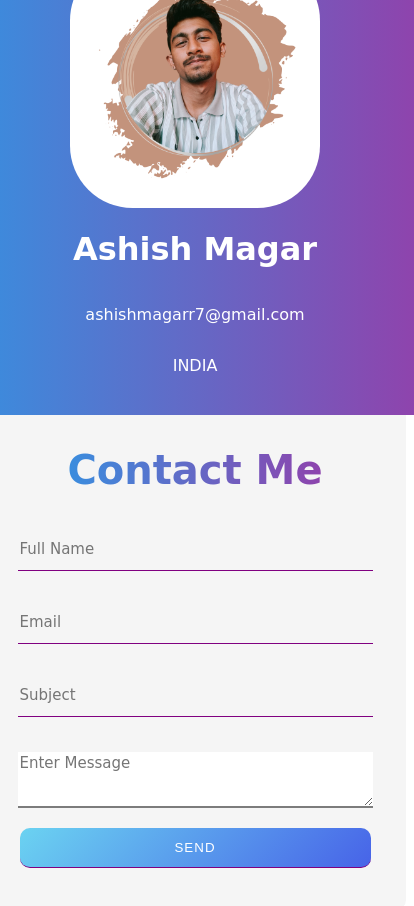
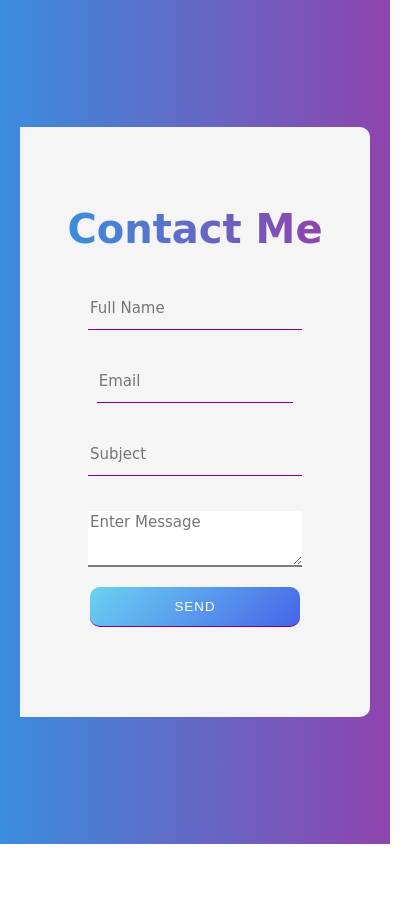
Before and after one commit to AshishM-7/Portfolio, a plain HTML site: page Contact/contact.HTML in a window 390 px wide. Shown: the whole page, 414 px wide, since content can reach past the window. After the commit the page ends 844 px from the top, so only its background shows below. Drawn offline with Linux system fonts and the light colour scheme; files whose address does not match are found by name.

Commit message:
Update styles1.css

```diff
--- a/Contact/styles1.css
+++ b/Contact/styles1.css
@@ -123,57 +123,46 @@ form textarea{
 }
 
 
-/* @media (width < 750px){
-    nav .checkbox{
-        display:block;
-    }
-} */
-@media only screen and (max-width: 1000px) {
-    .contact-box {
-        flex-direction: column;
-    }
 
-    .contact-details, .contact-form {
-        width: 100%;
-        border-radius: 0;
-    }
-
-    .contact-details {
-        border-radius: 10px 10px 0 0;
-        padding: 1.5rem;
-    }
-
-    .contact-form {
-        border-radius: 0 0 10px 10px;
-        padding: 2rem 1rem;
-    }
-
-    form input[type="text"],
-    form input[type="email"],
-    form textarea,
-    form input[type="submit"] {
-        width: 90%;
+@media only screen and (max-width:1000px){
+    .contact-box{
+        padding:20px;
     }
 }
 
-/* Mobile view adjustments
-@media only screen and (max-width: 600px) {
-    .contact-details {
-        display: none;
+@media only screen and (max-width:800px){
+    form input[type="text"]{
+        width:70%;
     }
 
-    .contact-form {
-        border-radius: 10px;
+    form textarea{
+        width:70%;
     }
 
-    form input[type="text"],
-    form input[type="email"],
-    form textarea,
-    form input[type="submit"] {
-        width: 100%;
+    form input[type="submit"]{
+        width:70%;
+    }
+}
+
+@media only screen and (max-width: 600px){
+    .contact-details{
+        display:none;
+    }
+    .contact-form{
+        width:100%;
     }
 
-    .contact-form form span {
-        font-size: 1.75rem;
+    form input[type="text"]{
+        width:60%;
     }
-} */
+
+    form textarea{
+        width:60%;
+    }
+
+    form input[type="submit"]{
+        width:60%;
+    }
+
+
+}
```
